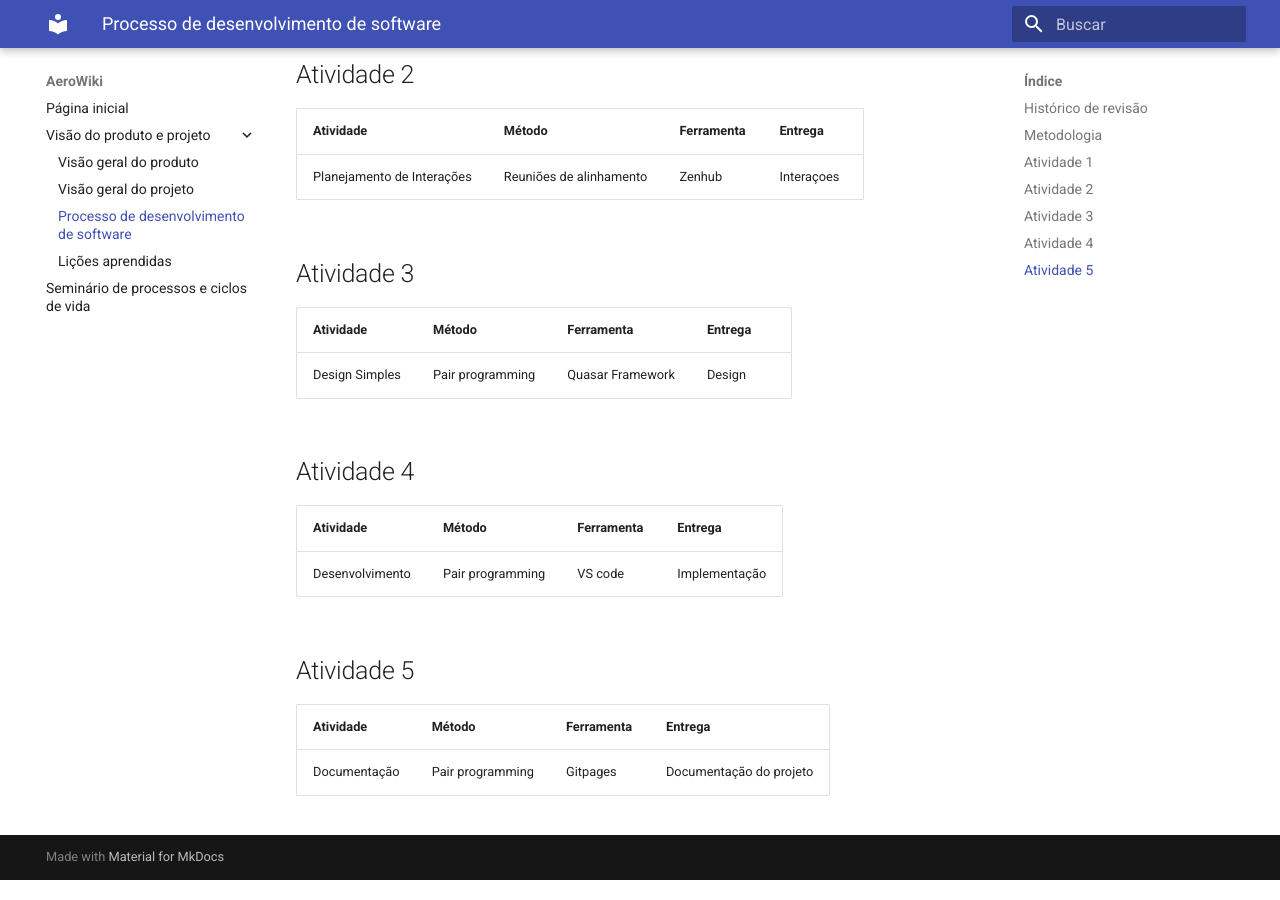
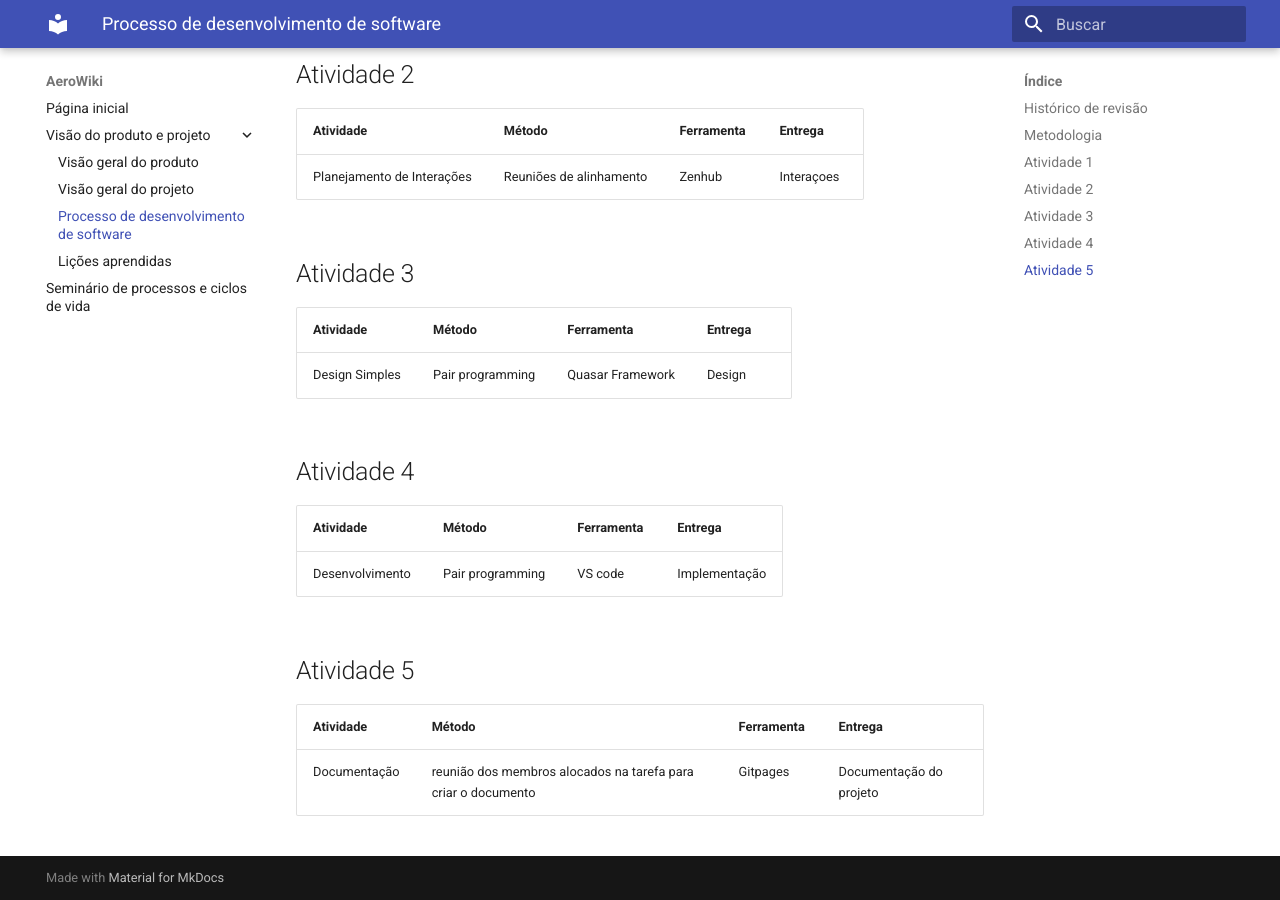
Before and after one commit to mdsreq-fga-unb/2022.2-AeroWiki, an MkDocs documentation site: the page built from docs/visao_do_produto_e_projeto/processo-de-desenvolvimento-de-software.md, in a window 1280 px wide and 900 px high, scrolled down 713 px. Built offline with MkDocs 1.6.1 and Material for MkDocs 9.7.7, drawn with Linux system fonts in a browser that asks for light colours.

Commit message:
Update processo-de-desenvolvimento-de-software.md

```diff
--- a/docs/visao_do_produto_e_projeto/processo-de-desenvolvimento-de-software.md
+++ b/docs/visao_do_produto_e_projeto/processo-de-desenvolvimento-de-software.md
@@ -36,6 +36,6 @@ Usaremos da metologia que alinha a o metodo de desenvolvimentode software, XP co
 
 ## Atividade 5
 
-| Atividade    | Método           | Ferramenta | Entrega                 |
-| ------------ | ---------------- | ---------- | ----------------------- |
-| Documentação | Pair programming | Gitpages   | Documentação do projeto |
+| Atividade    | Método                                                        | Ferramenta | Entrega                 |
+| ------------ | ------------------------------------------------------------- | ---------- | ----------------------- |
+| Documentação | reunião dos membros alocados na tarefa para criar o documento | Gitpages   | Documentação do projeto |
```
